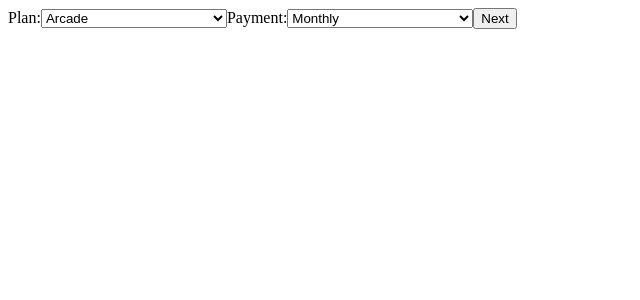
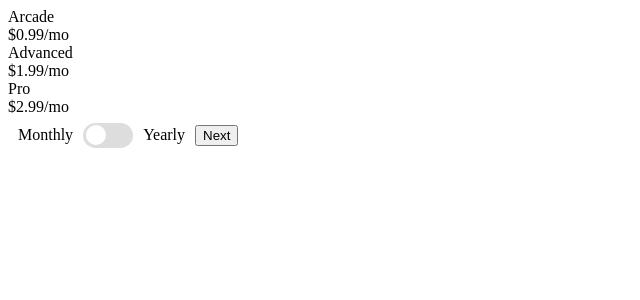
Before and after one commit to PullingStrings/multi-step-form-main, a Next.js app: page / in a window 1280 px wide. Both pictures are taken after a click on the button "Next". Shown: the top 300 px of the page, without its empty margins (0-640 px from the left). Built offline with nearby package versions, Linux system fonts and the light colour scheme.

Commit message:
all for steps working

```diff
--- a/src/components/FormSteps/StepFour.tsx
+++ b/src/components/FormSteps/StepFour.tsx
@@ -0,0 +1,89 @@
+// components/StepFour.tsx
+
+import React from "react"
+import { useFormContext } from "../../utils/formContext"
+
+const StepFour: React.FC = () => {
+  const [{ stepOne, stepTwo, stepThree }, dispatch] = useFormContext()
+
+  const selectedPlan = stepTwo.plan
+  const isYearly = stepTwo.isYearly
+  const selectedPlanPrices = stepTwo.planPrices[selectedPlan]
+
+  const price = isYearly
+    ? selectedPlanPrices.yearly
+    : selectedPlanPrices.monthly
+
+  const calculateTotal = () => {
+    // Assuming that each plan and add-on has a price in dollars
+    let total = 0
+    console.log(stepTwo)
+    // Logic to add up prices based on the selected plan and add-ons
+    // For example:
+    // if (stepTwo.plan === 'arcade') total += 10;
+    // if (stepTwo.isYearly) total *= 12;
+
+    stepThree.forEach((addOn) => {
+      if (addOn.selected) {
+        // Assuming price is stored like "+$1/mo" and converting it to integer
+        const price = parseInt(addOn.price.replace(/[^0-9]/g, ""))
+        total += price
+      }
+    })
+
+    if (stepTwo.isYearly) {
+      total *= 12
+    }
+
+    return total
+  }
+
+  return (
+    <div>
+      <h2>Summary</h2>
+
+      <div>
+        <h3>Your Information:</h3>
+        <p>Name: {stepOne.name}</p>
+        <p>Email: {stepOne.email}</p>
+        <p>Phone: {stepOne.phone}</p>
+      </div>
+
+      <div>
+        <h3>Selected Plan:</h3>
+        <p>
+          {selectedPlan} ({isYearly ? "Yearly" : "Monthly"}) - ${price}
+        </p>
+      </div>
+
+      <div>
+        <h3>Add-ons:</h3>
+        <ul>
+          {stepThree.map(
+            (addOn, index) =>
+              addOn.selected && (
+                <li key={index}>
+                  {addOn.title} ({addOn.price})
+                </li>
+              )
+          )}
+        </ul>
+      </div>
+
+      <div>
+        <h3>Total Price: </h3>
+        <p>${calculateTotal()}</p>
+      </div>
+
+      <button
+        onClick={() => {
+          /* Confirm and complete order logic here */
+        }}
+      >
+        Confirm
+      </button>
+    </div>
+  )
+}
+
+export default StepFour
--- a/src/components/FormSteps/StepOne.tsx
+++ b/src/components/FormSteps/StepOne.tsx
@@ -57,6 +57,7 @@ const StepOne: React.FC = () => {
         onChange={handleChange}
         required
       />
+
       {errors.name && <p>{errors.name}</p>}
 
       <label htmlFor='email'>Email:</label>
--- a/src/components/FormSteps/StepTwo.tsx
+++ b/src/components/FormSteps/StepTwo.tsx
@@ -2,16 +2,23 @@
 
 import React from "react"
 import { useFormContext } from "../../utils/formContext"
+import PlanCard from "../UI/PlanCard"
+import ToggleSwitch from "../UI/ToogleSwitch"
 
 const StepTwo: React.FC = () => {
   const [{ stepTwo }, dispatch] = useFormContext()
 
-  const handleChange = (event: React.ChangeEvent<HTMLInputElement>) => {
-    const { name, value } = event.target
-
+  const handleSelectPlan = (plan: string) => {
     dispatch({
       type: "SET_STEP_TWO",
-      payload: { ...stepTwo, [name]: value },
+      payload: { ...stepTwo, plan },
+    })
+  }
+
+  const handleTogglePayment = () => {
+    dispatch({
+      type: "SET_STEP_TWO",
+      payload: { ...stepTwo, isYearly: !stepTwo.isYearly },
     })
   }
 
@@ -19,37 +26,39 @@ const StepTwo: React.FC = () => {
     event.preventDefault()
 
     // Validate and save data, then go to next step
-    // dispatch({ type: 'SET_STEP', payload: 3 });
+    dispatch({ type: "SET_STEP", payload: 3 })
   }
 
   return (
     <form onSubmit={handleSubmit}>
-      <label htmlFor='plan'>Plan:</label>
-      <select
-        id='plan'
-        name='plan'
-        value={stepTwo.plan}
-        onChange={handleChange}
-        required
-      >
-        <option value=''>--Please choose an option--</option>
-        <option value='arcade'>Arcade</option>
-        <option value='advanced'>Advanced</option>
-        <option value='pro'>Pro</option>
-      </select>
+      <div>
+        <PlanCard
+          plan='Arcade'
+          selectedPlan={stepTwo.plan}
+          planPrices={stepTwo.planPrices}
+          onSelectPlan={handleSelectPlan}
+          isYearly={stepTwo.isYearly}
+        />
+        <PlanCard
+          plan='Advanced'
+          selectedPlan={stepTwo.plan}
+          planPrices={stepTwo.planPrices}
+          onSelectPlan={handleSelectPlan}
+          isYearly={stepTwo.isYearly}
+        />
+        <PlanCard
+          plan='Pro'
+          selectedPlan={stepTwo.plan}
+          planPrices={stepTwo.planPrices}
+          onSelectPlan={handleSelectPlan}
+          isYearly={stepTwo.isYearly}
+        />
+      </div>
 
-      <label htmlFor='payment'>Payment:</label>
-      <select
-        id='payment'
-        name='payment'
-        value={stepTwo.paymentType}
-        onChange={handleChange}
-        required
-      >
-        <option value=''>--Please choose an option--</option>
-        <option value='monthly'>Monthly</option>
-        <option value='yearly'>Yearly</option>
-      </select>
+      <ToggleSwitch
+        isYearly={stepTwo.isYearly}
+        onToggle={handleTogglePayment}
+      />
 
       <button type='submit'>Next</button>
     </form>
--- /dev/null
+++ b/src/components/UI/AddOnCard.tsx
@@ -0,0 +1,33 @@
+// components/AddOnCard.tsx
+
+import React from "react"
+
+type AddOnCardProps = {
+  title: string
+  subtitle: string
+  price: string
+  selected: boolean
+  onToggle: () => void
+}
+
+const AddOnCard: React.FC<AddOnCardProps> = ({
+  title,
+  subtitle,
+  price,
+  selected,
+  onToggle,
+}) => {
+  return (
+    <div
+      onClick={onToggle}
+      style={{ border: selected ? "2px solid #000" : "none" }}
+    >
+      <div>{title}</div>
+      <div>{subtitle}</div>
+      <div>{price}</div>
+      <input type='checkbox' checked={selected} onChange={onToggle} />
+    </div>
+  )
+}
+
+export default AddOnCard
--- /dev/null
+++ b/src/components/UI/PlanCard.tsx
@@ -0,0 +1,63 @@
+// components/PlanCard.tsx
+
+import React from "react"
+import { useFormContext } from "../../utils/formContext" // Adjust the import to match your actual file structure
+
+type PlanCardProps = {
+  plan: string
+  selectedPlan: string
+  onSelectPlan: (plan: string) => void
+  isYearly: boolean
+  planPrices: {
+    Arcade: { monthly: number; yearly: number }
+    Advanced: { monthly: number; yearly: number }
+    Pro: { monthly: number; yearly: number }
+  }
+}
+
+const PlanCard: React.FC<PlanCardProps> = ({
+  plan,
+  selectedPlan,
+  onSelectPlan,
+  isYearly,
+  planPrices,
+}) => {
+  const [state, dispatch] = useFormContext()
+  const isSelected = plan === selectedPlan
+
+  const handleClick = (planName: string) => {
+    const selectedPlanPrices = {
+      Arcade: { monthly: 0.99, yearly: 9.99 },
+      Advanced: { monthly: 1.99, yearly: 19.99 },
+      Pro: { monthly: 2.99, yearly: 29.99 },
+    }
+
+    dispatch({
+      type: "SET_STEP_TWO",
+      payload: {
+        plan: planName,
+        isYearly: isYearly,
+        planPrices: selectedPlanPrices,
+      },
+    })
+  }
+
+  const planPrice = planPrices[plan]
+
+  return (
+    <div
+      onClick={() => {
+        onSelectPlan(plan)
+        handleClick(plan)
+      }}
+      style={{ border: isSelected ? "2px solid #000" : "none" }}
+    >
+      <div>{plan}</div>
+      <div>
+        {isYearly ? `$${planPrice?.yearly}/yr` : `$${planPrice?.monthly}/mo`}
+      </div>
+    </div>
+  )
+}
+
+export default PlanCard
--- /dev/null
+++ b/src/components/UI/ToogleSwitch.tsx
@@ -0,0 +1,42 @@
+// components/ToggleSwitch.tsx
+
+import React from "react"
+
+type ToggleSwitchProps = {
+  isYearly: boolean
+  onToggle: () => void
+}
+
+const ToggleSwitch: React.FC<ToggleSwitchProps> = ({ isYearly, onToggle }) => (
+  <div
+    onClick={onToggle}
+    style={{ display: "inline-flex", alignItems: "center", cursor: "pointer" }}
+  >
+    <div style={{ padding: "10px" }}>Monthly</div>
+    <div
+      style={{
+        position: "relative",
+        background: isYearly ? "#000" : "#ddd",
+        borderRadius: "50px",
+        width: "50px",
+        height: "25px",
+      }}
+    >
+      <div
+        style={{
+          position: "absolute",
+          background: "#fff",
+          borderRadius: "50%",
+          width: "20px",
+          height: "20px",
+          top: "2.5px",
+          left: isYearly ? "25px" : "2.5px",
+          transition: "left 0.2s",
+        }}
+      />
+    </div>
+    <div style={{ padding: "10px" }}>Yearly</div>
+  </div>
+)
+
+export default ToggleSwitch
--- a/src/pages/index.tsx
+++ b/src/pages/index.tsx
@@ -1,6 +1,8 @@
 import React from "react"
 import StepOne from "@/components/FormSteps/StepOne"
 import StepTwo from "@/components/FormSteps/StepTwo"
+import StepThree from "@/components/FormSteps/StepThree"
+import StepFour from "@/components/FormSteps/StepFour"
 import { useFormContext } from "@/utils/formContext"
 
 export default function Home() {
@@ -9,6 +11,8 @@ export default function Home() {
     <div>
       {currentStep === 1 && <StepOne />}
       {currentStep === 2 && <StepTwo />}
+      {currentStep === 3 && <StepThree />}
+      {currentStep === 4 && <StepFour />}
     </div>
   )
 }
--- a/src/utils/formContext.tsx
+++ b/src/utils/formContext.tsx
@@ -5,6 +5,13 @@ The FormProvider component uses React's useReducer hook to manage the state and
 The useFormContext hook is a convenience function that you can call from any component to get access to the form state and dispatch function.*/
 
 import React, { createContext, useContext, useReducer } from "react"
+
+type AddOn = {
+  title: string
+  subtitle: string
+  price: string
+  selected: boolean
+}
 
 type StateType = {
   currentStep: number
@@ -14,12 +21,16 @@ type StateType = {
     phone: string
   }
   stepTwo: {
-    plan: "arcade" | "advanced" | "pro"
-    paymentType: "monthly" | "yearly"
+    isYearly: boolean
+    plan: string
+    paymentType: boolean
+    planPrices: {
+      Arcade: { monthly: number; yearly: number }
+      Advanced: { monthly: number; yearly: number }
+      Pro: { monthly: number; yearly: number }
+    }
   }
-  stepThree: {
-    addons: string[]
-  }
+  stepThree: AddOn[]
 }
 
 const initialState: StateType = {
@@ -30,12 +41,35 @@ const initialState: StateType = {
     phone: "e.g. +44 1234567890",
   },
   stepTwo: {
-    plan: "arcade",
-    paymentType: "monthly",
+    plan: "",
+    paymentType: false,
+    planPrices: {
+      Arcade: { monthly: 0.99, yearly: 9.99 },
+      Advanced: { monthly: 1.99, yearly: 19.99 },
+      Pro: { monthly: 2.99, yearly: 29.99 },
+    },
+    isYearly: false,
   },
-  stepThree: {
-    addons: [],
-  },
+  stepThree: [
+    {
+      title: "Online service",
+      subtitle: "Access to multiplayer games",
+      price: "+$1/mo",
+      selected: false,
+    },
+    {
+      title: "Larger storage",
+      subtitle: "Extra 1TB of cloud save",
+      price: "+$2/mo",
+      selected: false,
+    },
+    {
+      title: "Customizable profile",
+      subtitle: "Custom theme on your profile",
+      price: "+$2/mo",
+      selected: false,
+    },
+  ],
 }
 
 type ActionType =
@@ -47,8 +81,14 @@ type ActionType =
   | {
       type: "SET_STEP_TWO"
       payload: {
-        plan: "arcade" | "advanced" | "pro"
-        paymentType: "monthly" | "yearly"
+        plan: string
+        paymentType: false
+        isYearly: boolean
+        planPrices: {
+          Arcade: { monthly: number; yearly: number }
+          Advanced: { monthly: number; yearly: number }
+          Pro: { monthly: number; yearly: number }
+        }
       }
     }
   | { type: "SET_STEP_THREE"; payload: { addons: string[] } }
```
Also changed, not shown: src/components/FormSteps/StepThree.tsx (+47 -0 lines), src/components/UI/Card.tsx (deleted).
